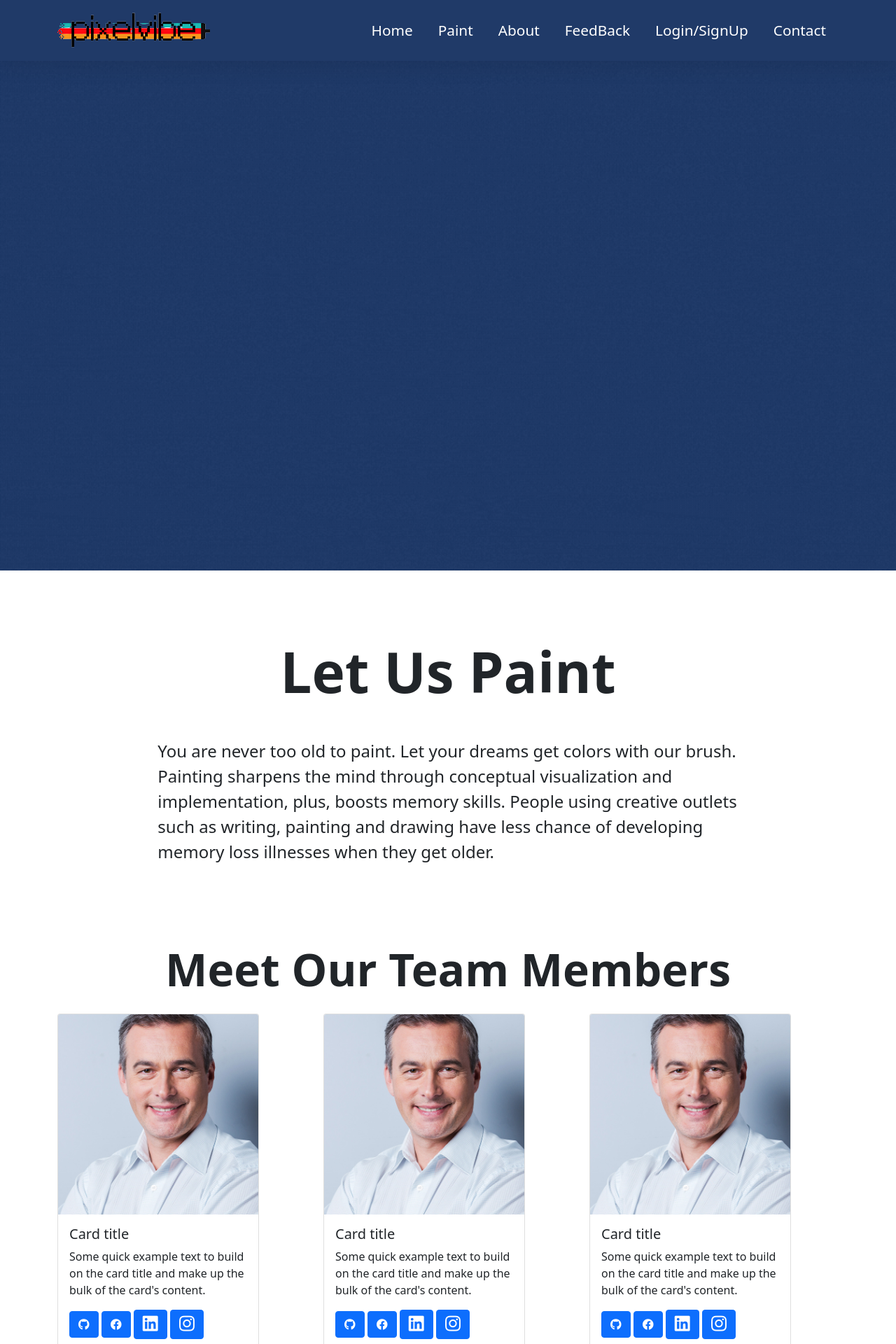
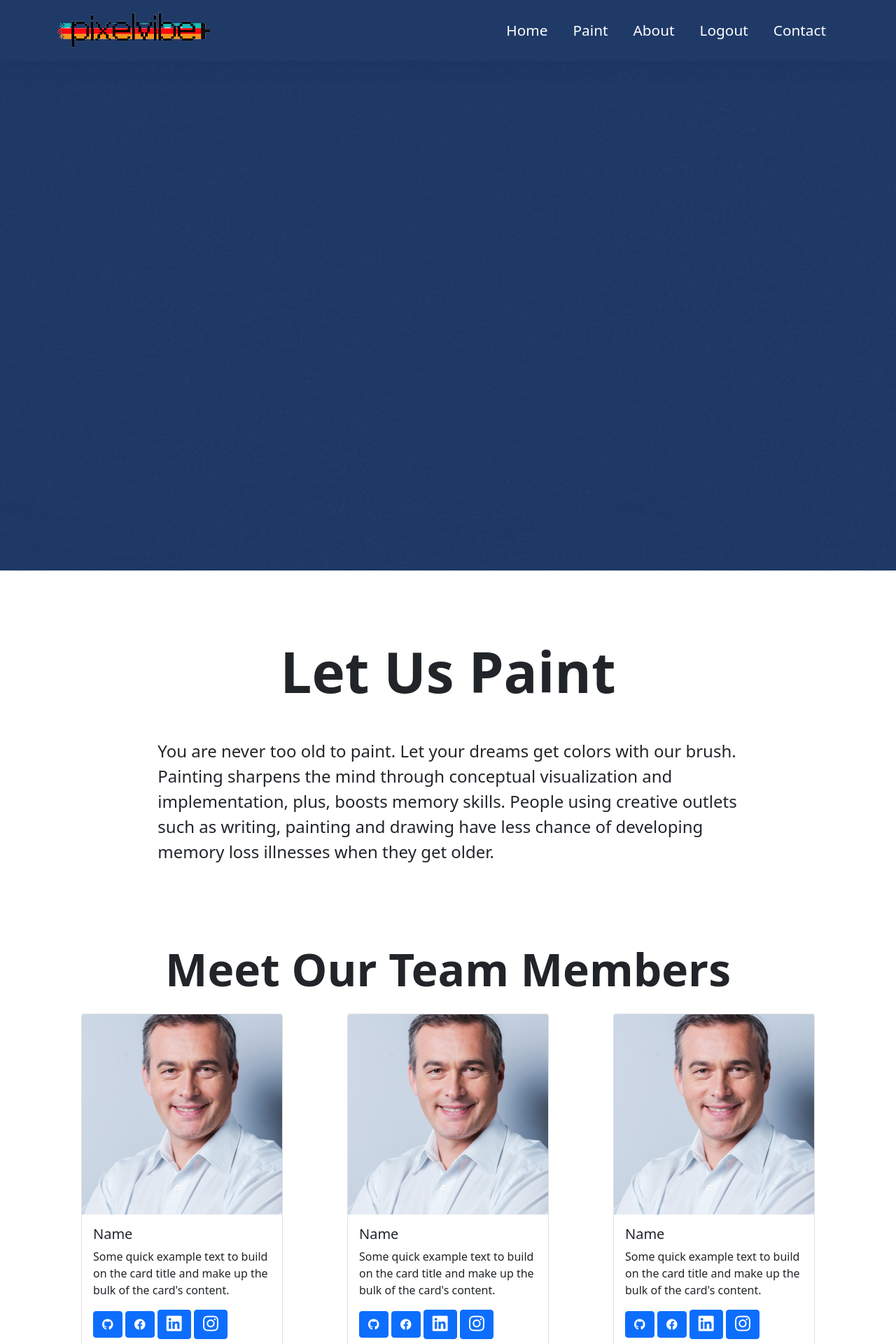
Before and after one commit to ankitapuri/pixelvibe, a Flask app: page / in a window 1280 px wide. Shown: the top 1920 px of the page at 70% size. Run offline with Flask 2, Linux system fonts and the light colour scheme.

Commit message:
Logout Feature is added (#191)
* added logout feature

* final commit

* merge master

```diff
--- a/app.py
+++ b/app.py
@@ -73,7 +73,9 @@ def signup():
 
 @app.route('/login',methods = ['POST', 'GET'])
 def login():
+    global params
     if 'user' in session :
+        params['login'] = False
         return redirect('/')
     if request.method == 'POST':
         username = request.form.get('username')
@@ -87,6 +89,7 @@ def login():
             if user.password == password:
                 print('password matched')
                 session['user'] = username
+                params['login'] = False
                 return redirect('/')
             else:
                 print('wrong password')
@@ -95,6 +98,14 @@ def login():
         return redirect('loginpage')
     else:
         return redirect('loginpage')
+
+@app.route('/logout')
+def logout():
+    global session
+    session = {}
+    params['login'] = True
+    # flash("Logged out Successfully","success")
+    return redirect('/')
 
 @app.route('/contact',methods = ['POST', 'GET'])
 def contact():
--- a/static/css/homepage.css
+++ b/static/css/homepage.css
@@ -333,4 +333,9 @@ border-color:#4ced69 ;
     {
         font-size:1.3rem;
     }
+      #section-3 h1
+    {
+      font-size:2.5rem;
+      font-weight:700;
+    }
 }
--- a/template/homepage.html
+++ b/template/homepage.html
@@ -32,16 +32,22 @@
                 <a class="nav-link" href="/paint">Paint</a>
               </li>
               <li class="nav-item">
-                <a class="nav-link" href="#">About</a>
+                <a class="nav-link" href="#section-2">About</a>
               </li>
-              <li class="nav-item">
+              <!-- <li class="nav-item">
                 <a class="nav-link" href="#">FeedBack</a>
-              </li>
+              </li> -->
+              {% if params['login'] %}
               <li class="nav-item">
                 <a class="nav-link" href="/login">Login/SignUp</a>
               </li>
+              {% else %}
               <li class="nav-item">
-                <a class="nav-link" href="#">Contact</a>
+                <a class="nav-link" href="/logout">Logout</a>
+              </li>
+              {% endif %}
+              <li class="nav-item">
+                <a class="nav-link" href="#section-4">Contact</a>
               </li>
 
             </ul>
@@ -63,10 +69,10 @@
         <h1 class="text-center mb-4">Meet Our Team Members</h1>
         <div class="row">
           <div class="col">
-            <div class="card" style="width: 18rem;">
+            <div class="card mx-auto" style="width: 18rem;">
               <img src="/static/person-2.jpg" class="card-img-top" alt="...">
               <div class="card-body">
-                <h5 class="card-title">Card title</h5>
+                <h5 class="card-title">Name</h5>
                 <p class="card-text">Some quick example text to build on the card title and make up the bulk of the card's content.</p>
                 <a class="social-button github btn btn-primary" href="https://www.github.com" target="_blank"><i class="fab fa-github"></i></a>
                 <a class="social-button github btn btn-primary" href="https://www.github.com" target="_blank"><i class="fab fa-facebook"></i></a>
@@ -76,10 +82,10 @@
             </div>
           </div>
           <div class="col">
-            <div class="card" style="width: 18rem;">
+            <div class="card mx-auto" style="width: 18rem;">
               <img src="/static/person-2.jpg" class="card-img-top" alt="...">
               <div class="card-body">
-                <h5 class="card-title">Card title</h5>
+                <h5 class="card-title">Name</h5>
                 <p class="card-text">Some quick example text to build on the card title and make up the bulk of the card's content.</p>
                 <a class="social-button github btn btn-primary" href="https://www.github.com" target="_blank"><i class="fab fa-github"></i></a>
                 <a class="social-button github btn btn-primary" href="https://www.github.com" target="_blank"><i class="fab fa-facebook"></i></a>
@@ -89,10 +95,10 @@
             </div>
           </div>
           <div class="col">
-            <div class="card" style="width: 18rem;">
+            <div class="card mx-auto" style="width: 18rem;">
               <img src="/static/person-2.jpg" class="card-img-top" alt="...">
               <div class="card-body">
-                <h5 class="card-title">Card title</h5>
+                <h5 class="card-title">Name</h5>
                 <p class="card-text">Some quick example text to build on the card title and make up the bulk of the card's content.</p>
                 <a class="social-button github btn btn-primary" href="https://www.github.com" target="_blank"><i class="fab fa-github"></i></a>
                 <a class="social-button github btn btn-primary" href="https://www.github.com" target="_blank"><i class="fab fa-facebook"></i></a>
```
